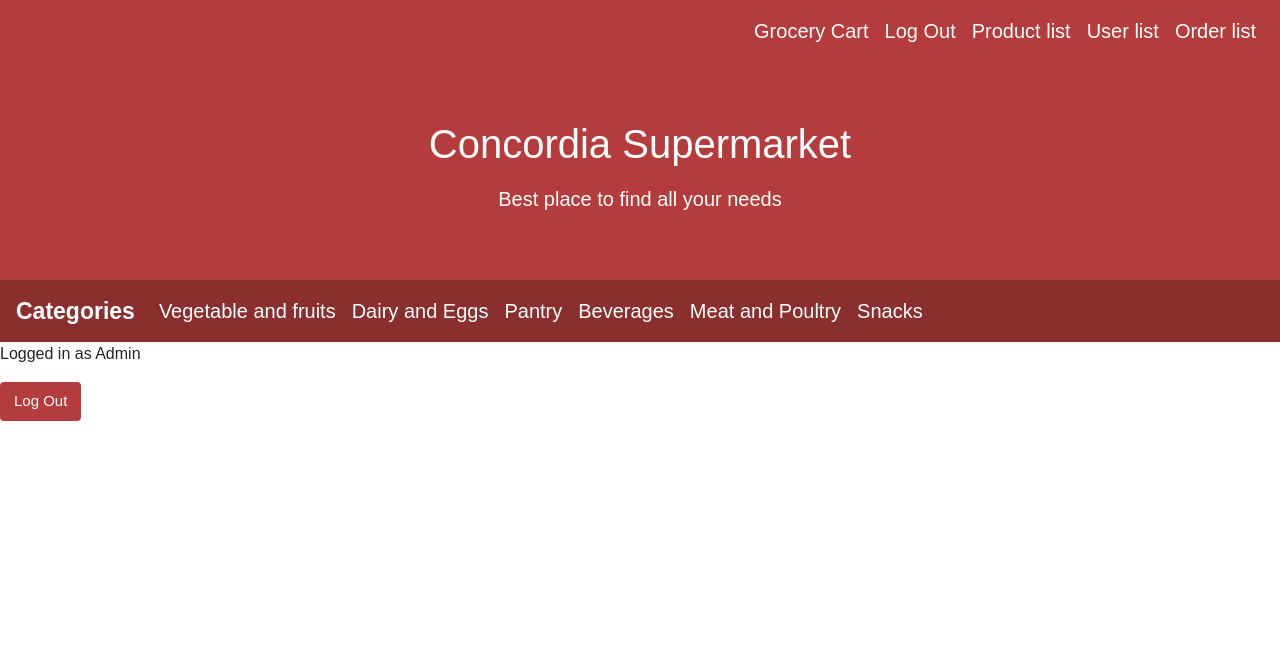
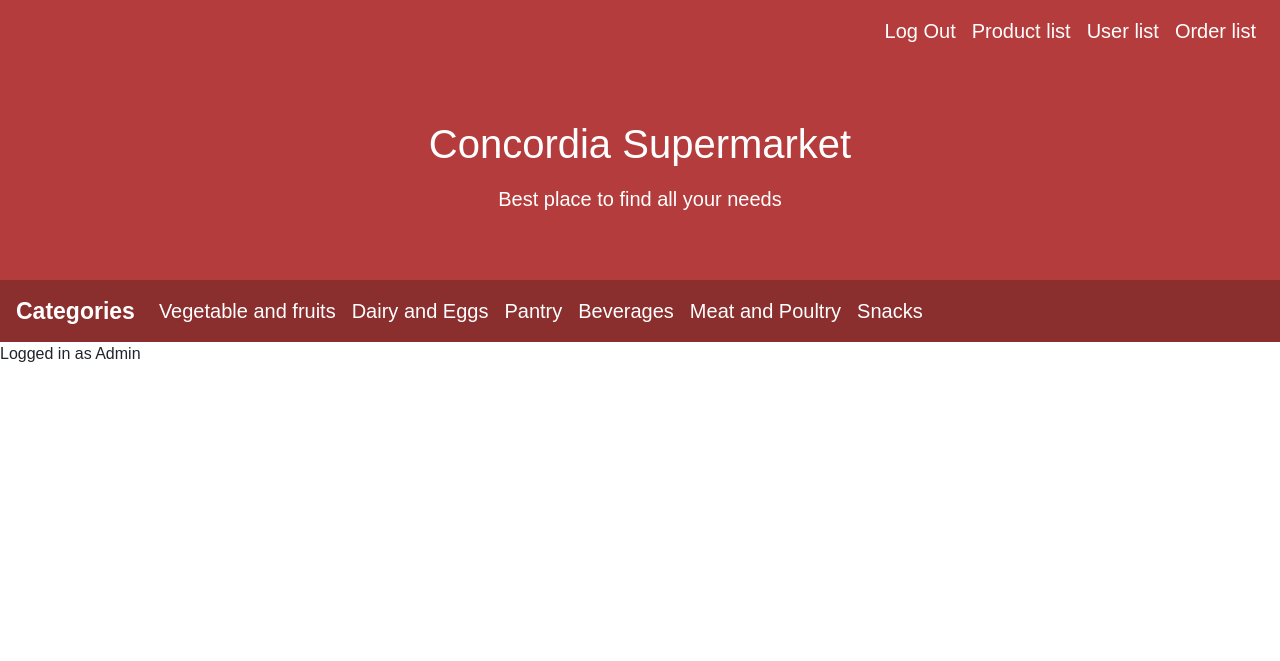
Before and after one commit to michaelroubeiz/287_Assignment, a PHP site: page /admin.php in a window 1280 px wide. Shown: the top 661 px of the page. Run offline with PHP 8.4, Linux system fonts and the light colour scheme; the visitor is signed in with stand-in values (Sample User, id 1).

Commit message:
Update admin.php

```diff
--- a/Website A3/admin.php
+++ b/Website A3/admin.php
@@ -28,9 +28,6 @@ if($_SESSION["email"]=="admin"){
 
             <div class="collapse navbar-collapse justify-content-end" id="collapsibleNavbar">
                 <ul class="navbar-nav">
-                    <li class="nav-item">
-                        <a class="nav-link" href="P4.php">Grocery Cart</a>
-                    </li>
 
                     <li class="nav-item">
                         <a class="nav-link"  href="logout.php">Log Out</a>
@@ -52,7 +49,7 @@ if($_SESSION["email"]=="admin"){
         </nav>
 
         <div class="header">
-        <a class="nav-link" href="p5.php">
+        <a class="nav-link" href="p.php">
             <h1>Concordia Supermarket</h1>
         </a>
         <p>Best place to find all your needs</p>
@@ -67,27 +64,27 @@ if($_SESSION["email"]=="admin"){
         <div class="collapse navbar-collapse" id="second">
             <ul class="navbar-nav">
                 <li class="nav-item">
-                    <a class="nav-link" href="aisles.html?aisle_id=1">Vegetable and fruits</a>
+                    <a class="nav-link" href="P2.php?aisle_id=1">Vegetable and fruits</a>
                 </li>
 
                 <li class="nav-item">
-                    <a class="nav-link" href="aisles.html?aisle_id=2">Dairy and Eggs</a>
+                    <a class="nav-link" href="P2.php?aisle_id=2">Dairy and Eggs</a>
                 </li>
 
                 <li class="nav-item">
-                    <a class="nav-link" href="aisles.html?aisle_id=3">Pantry</a>
+                    <a class="nav-link" href="aP2.php?aisle_id=3">Pantry</a>
                 </li>
 
                 <li class="nav-item">
-                    <a class="nav-link" href="aisles.html?aisle_id=4">Beverages</a>
+                    <a class="nav-link" href="P2.php?aisle_id=4">Beverages</a>
                 </li>
 
                 <li class="nav-item">
-                    <a class="nav-link" href="aisles.html?aisle_id=5">Meat and Poultry</a>
+                    <a class="nav-link" href="P2.php?aisle_id=5">Meat and Poultry</a>
                 </li>
 
                 <li class="nav-item">
-                    <a class="nav-link" href="aisles.html?aisle_id=6">Snacks</a>
+                    <a class="nav-link" href="P2.php?aisle_id=6">Snacks</a>
                 </li>
             </ul>
         </div>
@@ -98,22 +95,6 @@ if($_SESSION["email"]=="admin"){
 <body>
 <form action="<?php echo htmlspecialchars($_SERVER["PHP_SELF"]);?>" method="post">
         <p>Logged in as Admin</p>
-        <input class="btn btn-secondary " type="submit" value="Log Out" name="logout">
-        <style>
-            .btn
-            {
-              background: rgb(180, 60, 60);
-              border-radius: 4px;
-              border: 2px solid rgb(180, 60, 60);
-              font-size: 15px;
-              color: #fff;
-            }
-            .btn:hover {
-              background: #c2bebe;
-              color: #fff;
-              border: 2px solid #c2bebe;
-            }
-            </style>
 </form>
 
 
```
